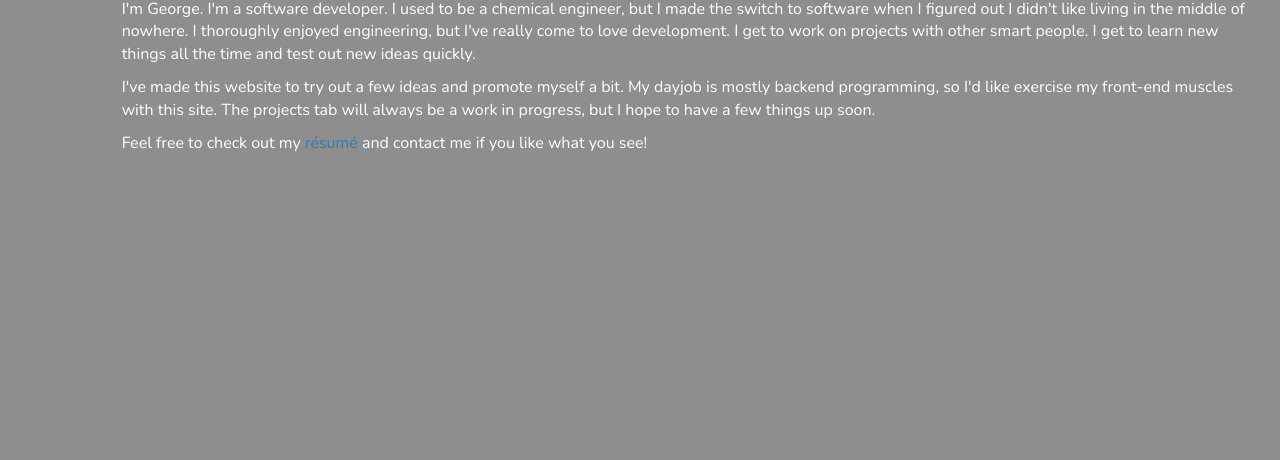
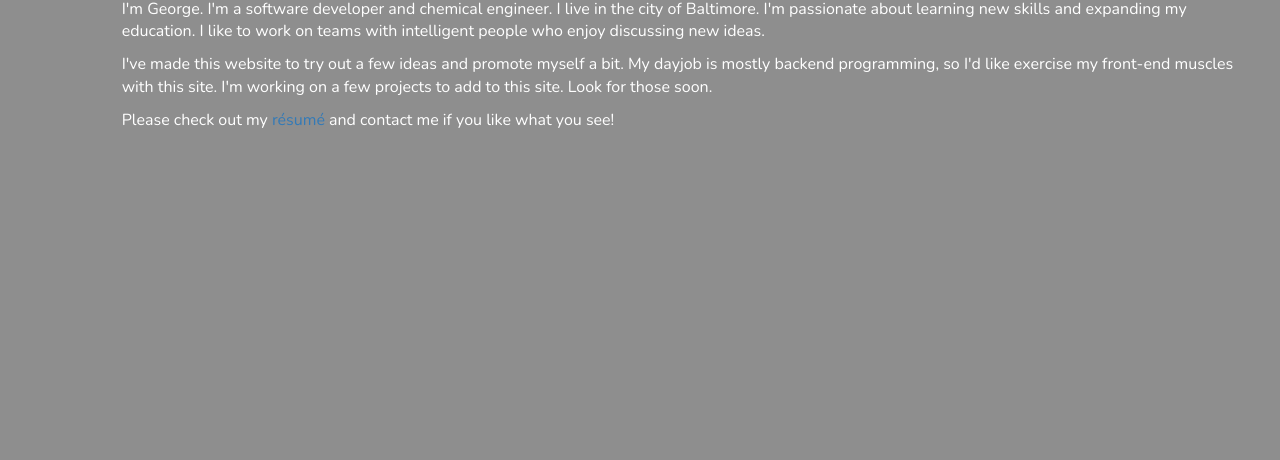
Before and after one commit to MontysGoat/WRSApp, a website: page index.html at #!/about in a window 1280 px wide. Shown: the part 340-800 px from the top of the page. Drawn offline with nearby package versions, Linux system fonts and the light colour scheme; some packages are replaced by stand-ins of ours; a script that the page names is missing; a web font is replaced by a local one.

Commit message:
Update About text.

```diff
--- a/src/public/wrsapp/about/about.template.html
+++ b/src/public/wrsapp/about/about.template.html
@@ -16,19 +16,17 @@
     </div>
     <div id="paragraph">
       <p>
-        I'm George. I'm a software developer. I used to be a chemical engineer, but I made the switch to software when I
-        figured out I didn't like living in the middle of nowhere. I thoroughly enjoyed engineering, but I've really
-        come to
-        love development. I get to work on projects with other smart people. I get to learn new things all the time and
-        test out new ideas quickly.
+        I'm George. I'm a software developer and chemical engineer. I live in the city of Baltimore. I'm passionate
+        about learning new skills and expanding my education. I like to work on teams with intelligent people who enjoy
+        discussing new ideas.
       </p>
       <p>
         I've made this website to try out a few ideas and promote myself a bit. My dayjob is mostly backend
-        programming, so I'd like exercise my front-end muscles with this site. The projects tab will always be a work in
-        progress, but I hope to have a few things up soon.
+        programming, so I'd like exercise my front-end muscles with this site. I'm working on a few projects to add to this
+        site. Look for those soon.
       </p>
       <p>
-        Feel free to check out my <a ui-sref="resume">résumé</a> and contact me if you like what you see!
+        Please check out my <a ui-sref="resume">résumé</a> and contact me if you like what you see!
       </p>
     </div>
   </div>
```
